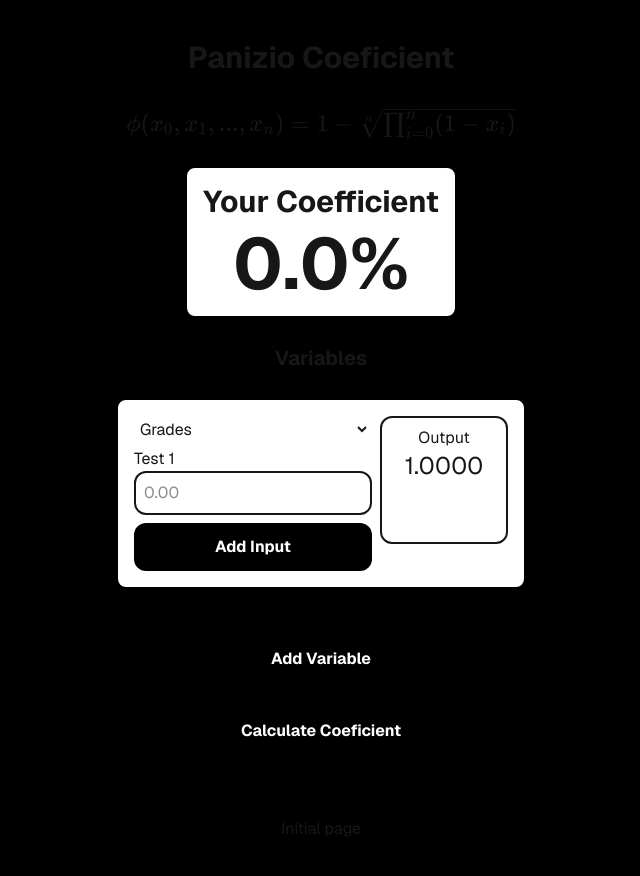
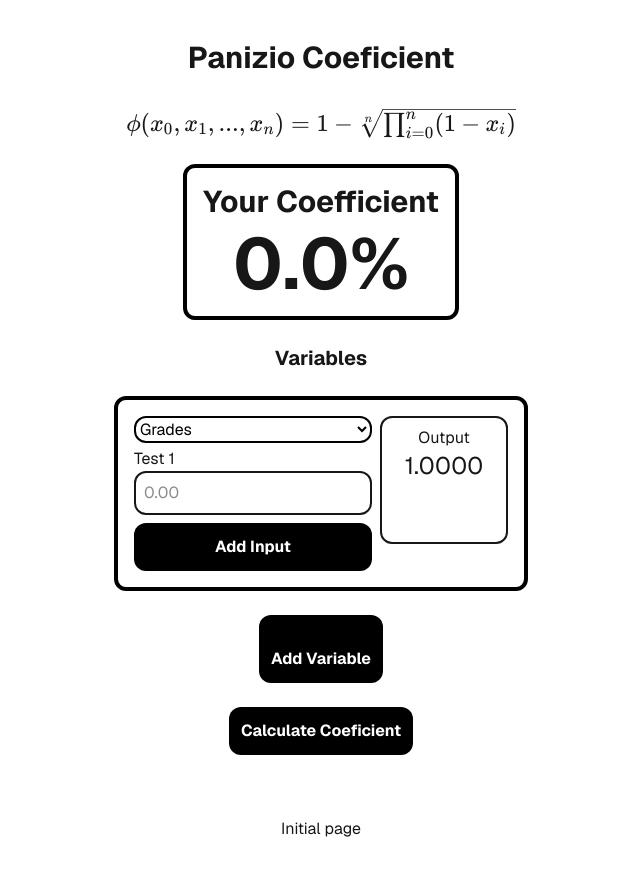
Before and after one commit to Thales3006/The-Coeficient, a Next.js app: page /calc in a window 1280 px wide. Shown: the top 876 px of the page, without its empty margins (319-959 px from the left). Built offline with nearby package versions, Linux system fonts and the light colour scheme.

Commit message:
fix: dark mode background and selection

```diff
--- a/src/app/layout.tsx
+++ b/src/app/layout.tsx
@@ -27,7 +27,7 @@ export default function RootLayout({
       <body
         className={`${geistSans.variable} ${geistMono.variable} antialiased`}
       >
-        <div className="bg-black grid grid-rows-[20px_1fr_20px] items-center justify-items-center min-h-screen p-8 pb-20 gap-16 sm:p-20 font-[family-name:var(--font-geist-sans)]">
+        <div className="bg-white dark:bg-black grid grid-rows-[20px_1fr_20px] items-center justify-items-center min-h-screen p-8 pb-20 gap-16 sm:p-20 font-[family-name:var(--font-geist-sans)]">
           {children}
         </div>
       </body>
--- a/src/components/Select.tsx
+++ b/src/components/Select.tsx
@@ -17,7 +17,7 @@ export default function Select({
   return (
     <select
       className={clsx(
-        'bg-white dark:bg-black border-white dark:border-white border-2 rounded-xl',
+        'bg-white dark:bg-black text-black dark:text-white border-black dark:border-white border-2 rounded-xl',
         className
       )}
       value={value}
```
